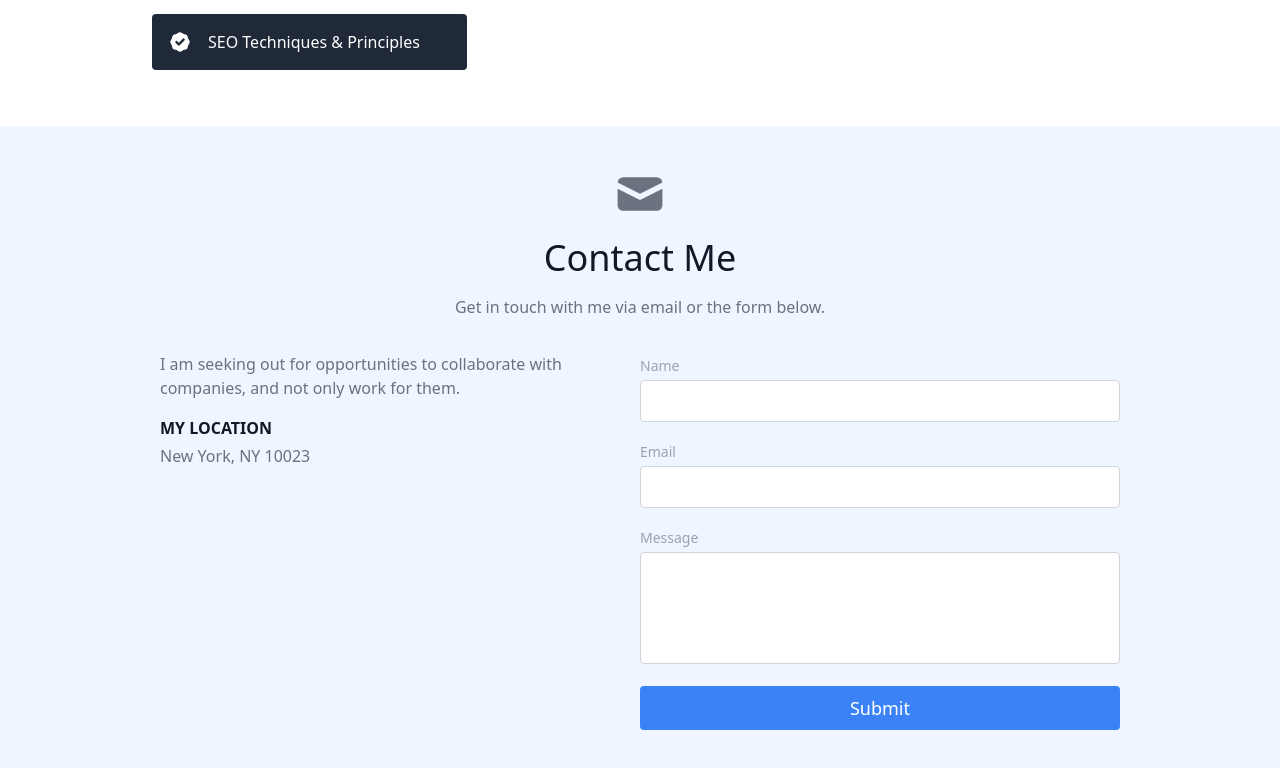
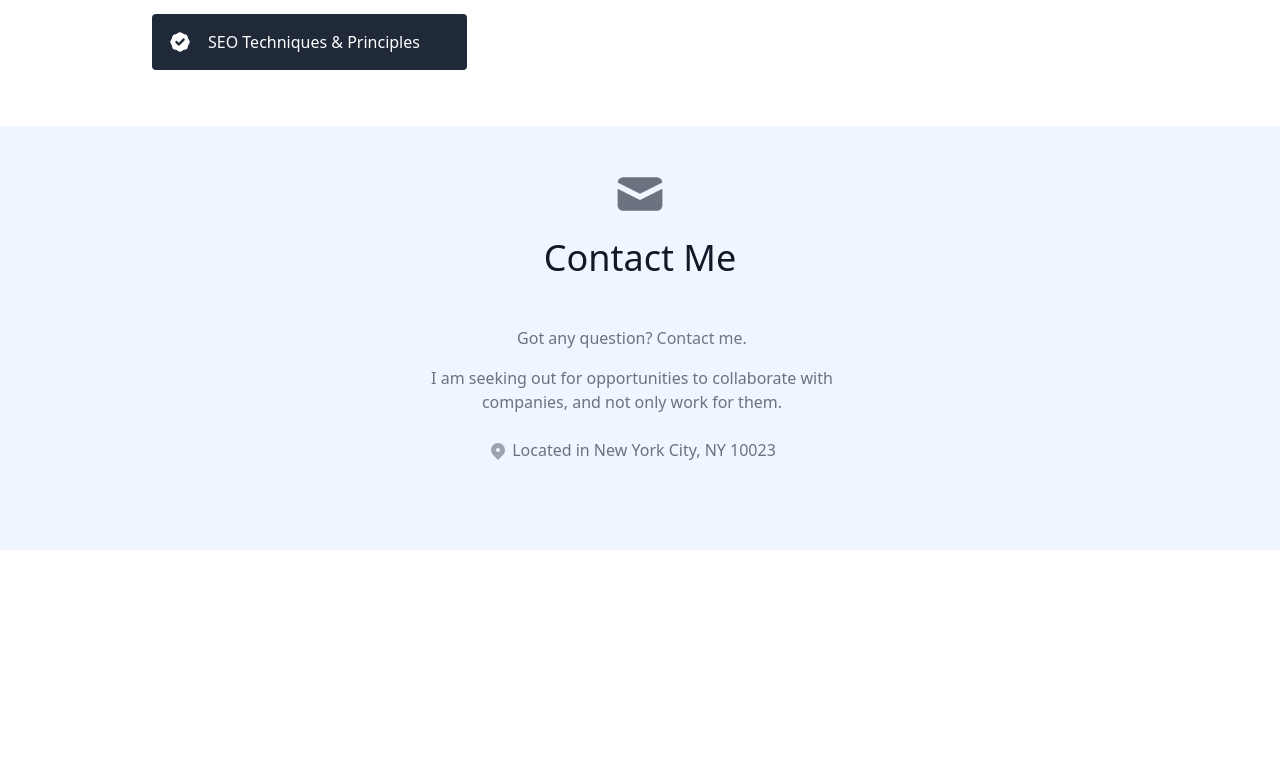
Before and after one commit to pchelka84/portfolio, a React (Create React App) app: page / in a window 1280 px wide. Shown: the part 1825-2593 px from the top of the page. After the commit the page ends 2375 px from the top, so only its background shows below. Built offline with nearby package versions, Linux system fonts and the light colour scheme.

Commit message:
add contact me section

```diff
--- a/src/components/Contact.js
+++ b/src/components/Contact.js
@@ -1,5 +1,5 @@
 import React from "react";
-import { MailIcon } from "@heroicons/react/solid";
+import { MailIcon, LocationMarkerIcon } from "@heroicons/react/solid";
 
 export default function Contact() {
   return (
@@ -10,71 +10,25 @@ export default function Contact() {
           <h1 className='sm:text-4xl text-3xl font-medium title-font text-gray-900 mb-4'>
             Contact Me
           </h1>
-          <p className='text-base leading-relaxed xl:w-2/4 lg:w-3/4 mx-auto'>
-            Get in touch with me via email or the form below.
+        </div>
+        <div className='lg:w-1/2 w-full md:py-8 mb-4 pr-4 mx-auto text-center'>
+          <p className='mb-4'>
+            Got any question?{" "}
+            <a
+              href='mailto:joy.evgeniya@gmail.com'
+              className='font-medium animate-pulse hover:underline hover:text-blue-700'
+            >
+              Contact me.
+            </a>
           </p>
-        </div>
-        <div className='flex flex-wrap'>
-          <div className='lg:w-1/2 w-full md:py-8 mb-4 pr-4'>
-            <p className='mb-4'>
-              I am seeking out for opportunities to collaborate with companies,
-              and not only work for them.
-            </p>
-            <p className='title-font font-semibold text-gray-900'>
-              MY LOCATION
-            </p>
-            <p className='mt-1'>New York, NY 10023</p>
-          </div>
-          <form
-            netlify
-            name='contact'
-            className='flex flex-col lg:w-1/2 w-full md:py-8 mt-8 md:mt-0'
-          >
-            <div className='relative mb-4'>
-              <label htmlFor='name' className='leading-7 text-sm text-gray-400'>
-                Name
-              </label>
-              <input
-                type='text'
-                id='name'
-                name='name'
-                className='w-full rounded border border-gray-300 focus:border-blue-400 focus:ring-2 focus:ring-blue-500 text-base outline-none text-gray-900 py-1 px-3 leading-8 transition-colors duration-200 ease-in-out'
-              />
-            </div>
-            <div className='relative mb-4'>
-              <label
-                htmlFor='email'
-                className='leading-7 text-sm text-gray-400'
-              >
-                Email
-              </label>
-              <input
-                type='email'
-                id='email'
-                name='email'
-                className='w-full rounded border border-gray-300 focus:border-blue-400 focus:ring-2 focus:ring-blue-500 text-base outline-none text-gray-900 py-1 px-3 leading-8 transition-colors duration-200 ease-in-out'
-              />
-            </div>
-            <div className='relative mb-4'>
-              <label
-                htmlFor='message'
-                className='leading-7 text-sm text-gray-400'
-              >
-                Message
-              </label>
-              <textarea
-                id='message'
-                name='message'
-                className='w-full rounded border border-gray-300 focus:border-blue-400 focus:ring-2 focus:ring-blue-500 h-28 text-base outline-none text-gray-900 py-1 px-3 resize-none leading-6 transition-colors duration-200 ease-in-out'
-              />
-            </div>
-            <button
-              type='submit'
-              className='text-white bg-blue-500 border-0 py-2 px-6 focus:outline-none hover:bg-blue-600 rounded text-lg'
-            >
-              Submit
-            </button>
-          </form>
+          <p className='mb-6'>
+            I am seeking out for opportunities to collaborate with companies,
+            and not only work for them.
+          </p>
+          <p className='mt-1'>
+            <LocationMarkerIcon className='inline text-gray-400 w-6 align-text-bottom pr-1' />
+            Located in New York City, NY 10023
+          </p>
         </div>
       </div>
     </section>
```
